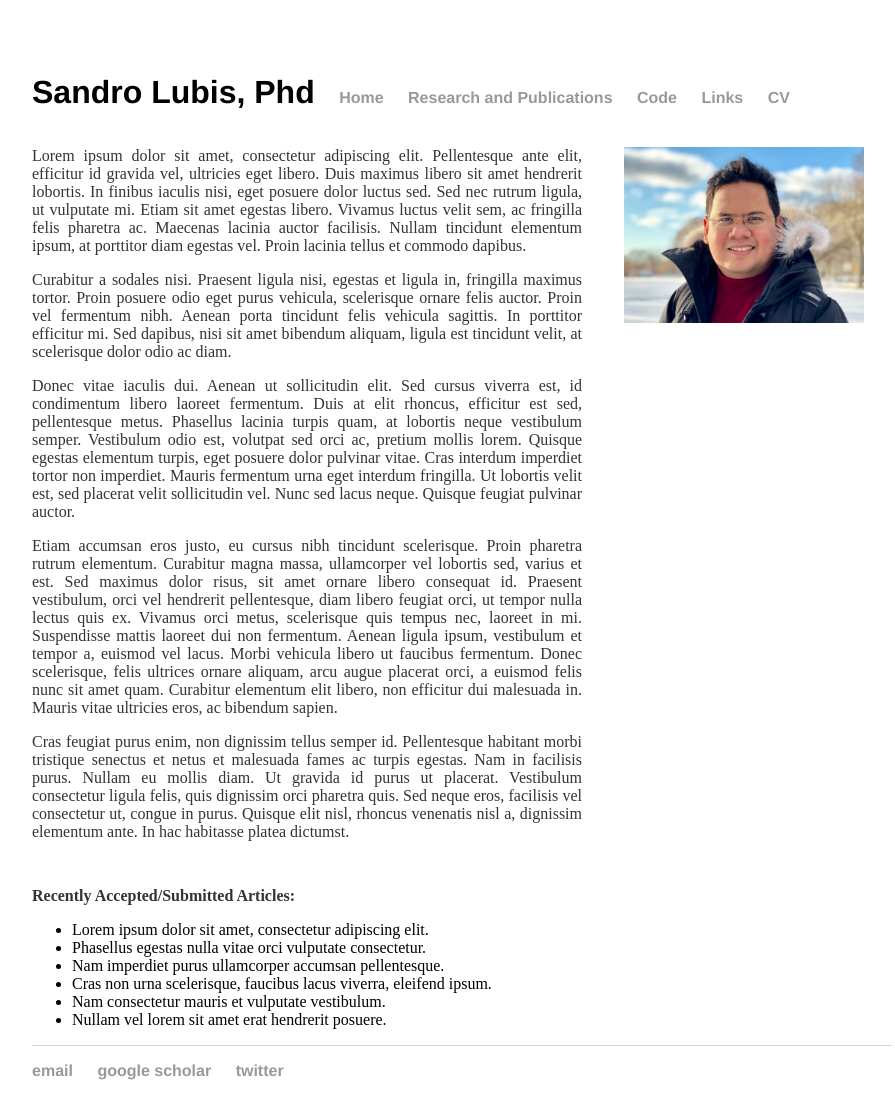
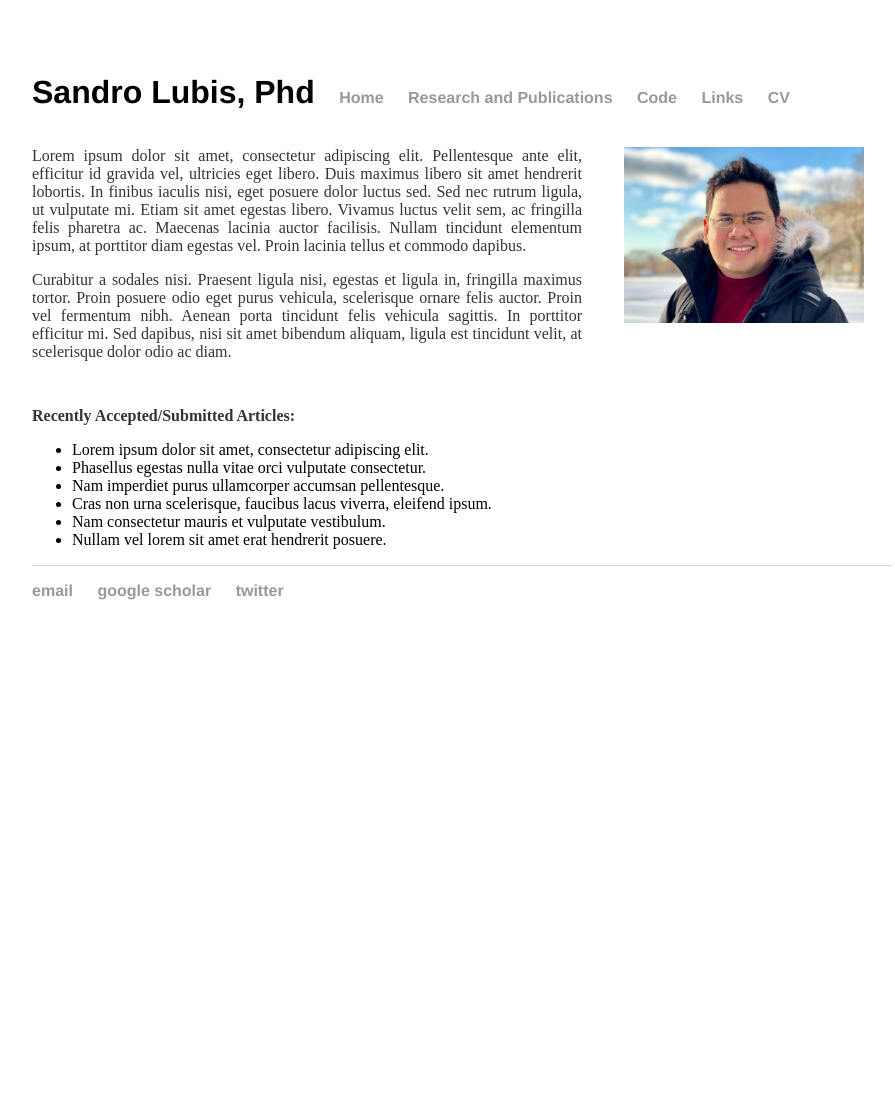
Before and after one commit to sandrolubis/sandrolubis.github.io, a Jekyll site: the page built from index.html, in a window 1280 px wide. Shown: the whole page, without its empty margins (276-1171 px from the left). Built offline with Jekyll 4.4.1, drawn with Linux system fonts in a browser that asks for light colours; after the commit the page ends 900 px from its top, so only the background shows below that.

Commit message:
Update index.html

```diff
--- a/index.html
+++ b/index.html
@@ -32,13 +32,10 @@ div.relative {
 
 	<p class="ex", style="padding-top:20px"><font size=3>Lorem ipsum dolor sit amet, consectetur adipiscing elit. Pellentesque ante elit, efficitur id gravida vel, ultricies eget libero. Duis maximus libero sit amet hendrerit lobortis. In finibus iaculis nisi, eget posuere dolor luctus sed. Sed nec rutrum ligula, ut vulputate mi. Etiam sit amet egestas libero. Vivamus luctus velit sem, ac fringilla felis pharetra ac. Maecenas lacinia auctor facilisis. Nullam tincidunt elementum ipsum, at porttitor diam egestas vel. Proin lacinia tellus et commodo dapibus.</font></p>
 
-	<p class="ex"><font size=3>Curabitur a sodales nisi. Praesent ligula nisi, egestas et ligula in, fringilla maximus tortor. Proin posuere odio eget purus vehicula, scelerisque ornare felis auctor. Proin vel fermentum nibh. Aenean porta tincidunt felis vehicula sagittis. In porttitor efficitur mi. Sed dapibus, nisi sit amet bibendum aliquam, ligula est tincidunt velit, at scelerisque dolor odio ac diam.</font></p>
+	<p class="ex"><font size=3>Curabitur a sodales nisi. Praesent ligula nisi, egestas et ligula in, fringilla maximus tortor.
+		Proin posuere odio eget purus vehicula, scelerisque ornare felis auctor. Proin vel fermentum nibh. Aenean porta tincidunt felis
+		vehicula sagittis. In porttitor efficitur mi. Sed dapibus, nisi sit amet bibendum aliquam, ligula est tincidunt velit, at scelerisque dolor odio ac diam.</font></p>
 
-	<p class="ex"><font size=3>Donec vitae iaculis dui. Aenean ut sollicitudin elit. Sed cursus viverra est, id condimentum libero laoreet fermentum. Duis at elit rhoncus, efficitur est sed, pellentesque metus. Phasellus lacinia turpis quam, at lobortis neque vestibulum semper. Vestibulum odio est, volutpat sed orci ac, pretium mollis lorem. Quisque egestas elementum turpis, eget posuere dolor pulvinar vitae. Cras interdum imperdiet tortor non imperdiet. Mauris fermentum urna eget interdum fringilla. Ut lobortis velit est, sed placerat velit sollicitudin vel. Nunc sed lacus neque. Quisque feugiat pulvinar auctor.</font></p>
-
-	<p class="ex"><font size=3>Etiam accumsan eros justo, eu cursus nibh tincidunt scelerisque. Proin pharetra rutrum elementum. Curabitur magna massa, ullamcorper vel lobortis sed, varius et est. Sed maximus dolor risus, sit amet ornare libero consequat id. Praesent vestibulum, orci vel hendrerit pellentesque, diam libero feugiat orci, ut tempor nulla lectus quis ex. Vivamus orci metus, scelerisque quis tempus nec, laoreet in mi. Suspendisse mattis laoreet dui non fermentum. Aenean ligula ipsum, vestibulum et tempor a, euismod vel lacus. Morbi vehicula libero ut faucibus fermentum. Donec scelerisque, felis ultrices ornare aliquam, arcu augue placerat orci, a euismod felis nunc sit amet quam. Curabitur elementum elit libero, non efficitur dui malesuada in. Mauris vitae ultricies eros, ac bibendum sapien.</font></p>
-
-	<p class="ex"><font size=3>Cras feugiat purus enim, non dignissim tellus semper id. Pellentesque habitant morbi tristique senectus et netus et malesuada fames ac turpis egestas. Nam in facilisis purus. Nullam eu mollis diam. Ut gravida id purus ut placerat. Vestibulum consectetur ligula felis, quis dignissim orci pharetra quis. Sed neque eros, facilisis vel consectetur ut, congue in purus. Quisque elit nisl, rhoncus venenatis nisl a, dignissim elementum ante. In hac habitasse platea dictumst.</font></p>
 
 	<p class="ex", style="padding-top:30px"><font size=3><b>Recently Accepted/Submitted Articles:</b></p>
 		<ul class="ex">
```
